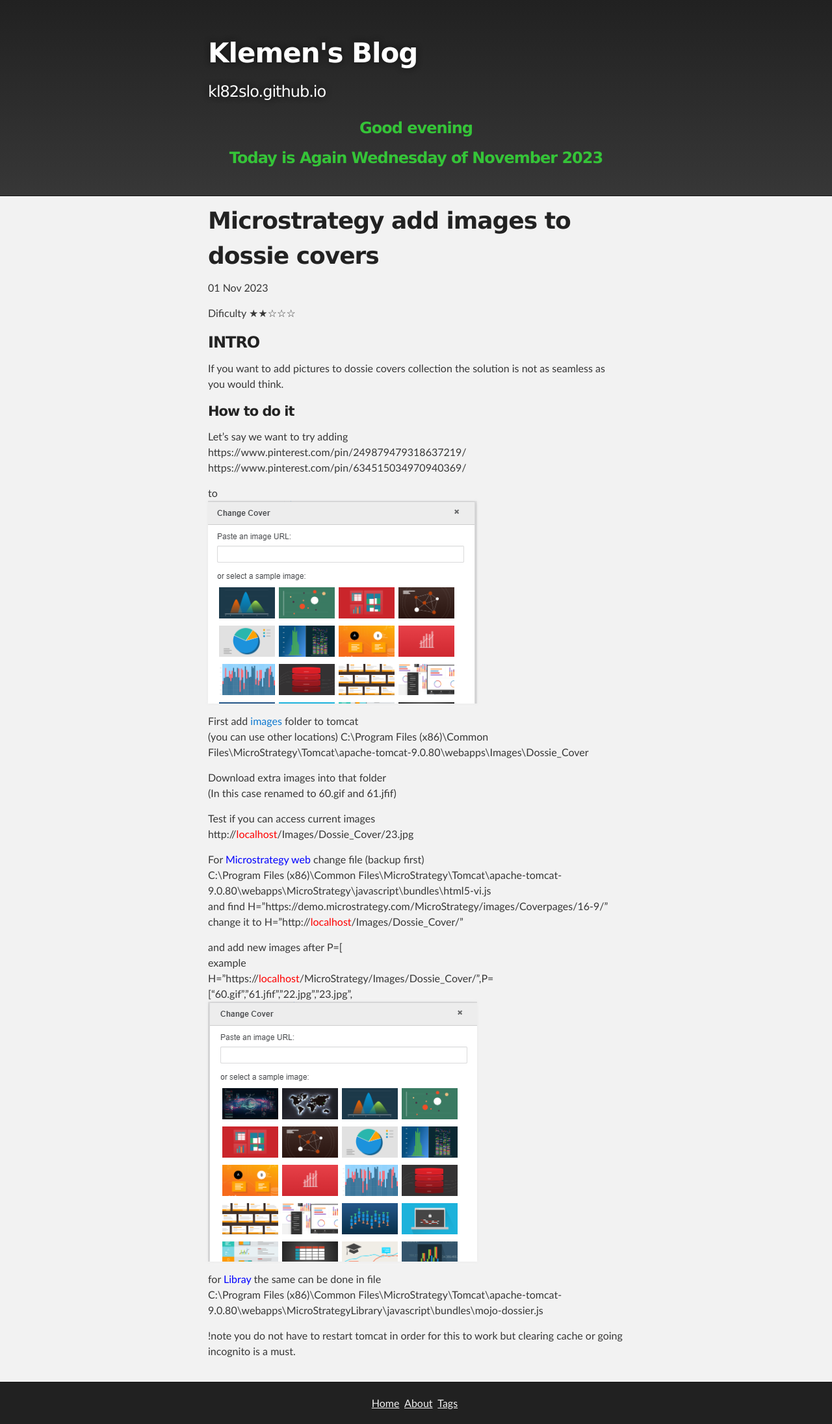
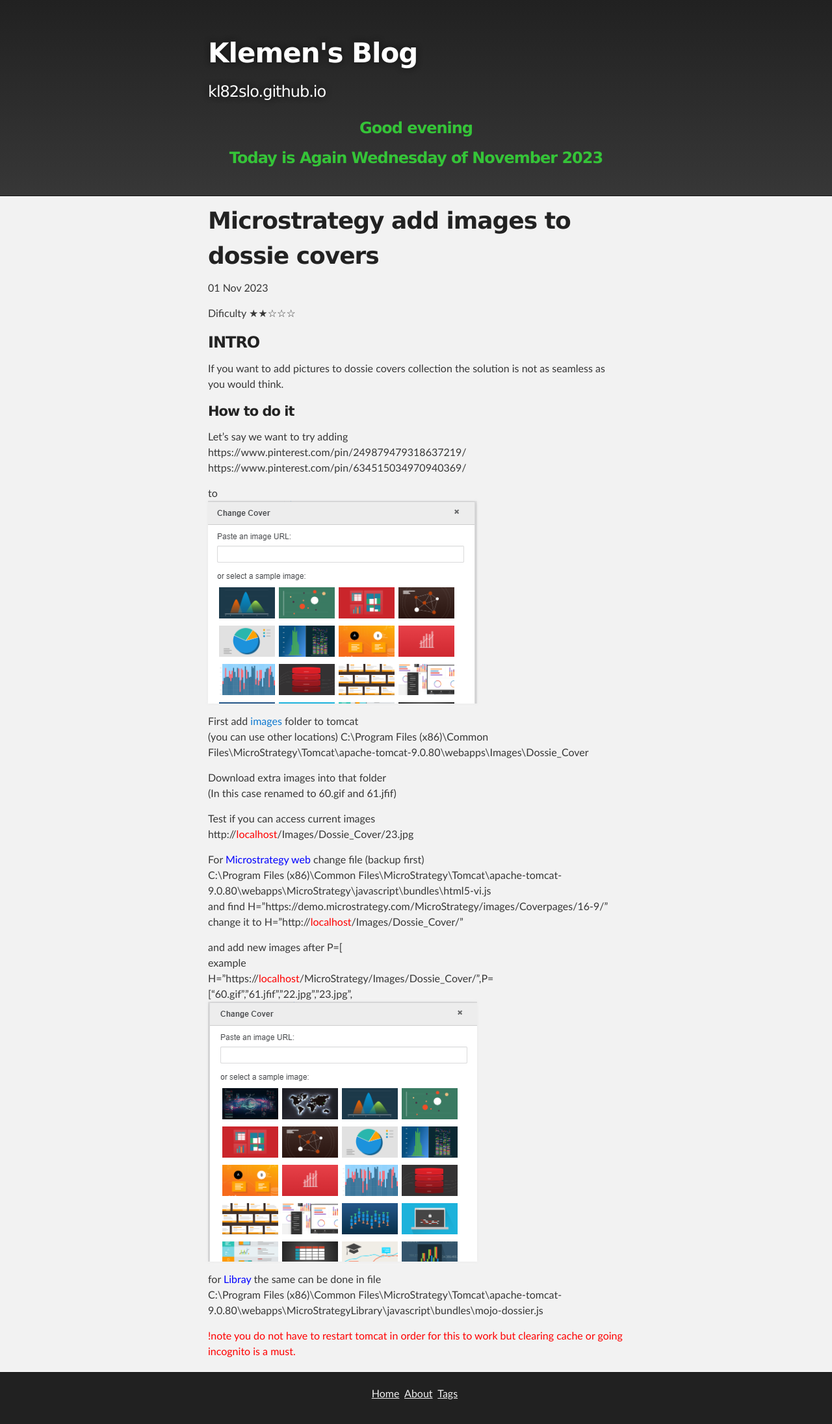
Before and after one commit to kl82slo/kl82slo.github.io, a Jekyll site: the page built from _posts/2023-11-01-0015 Microstrategy add images to dossie selection.md, in a window 1280 px wide. Shown: the whole page at 65% size. Built offline with Jekyll 4.4.1, drawn with Linux system fonts in a browser that asks for light colours.

Commit message:
Update 2023-11-01-0015 Microstrategy add images to dossie selection.md

```diff
--- a/_posts/2023-11-01-0015 Microstrategy add images to dossie selection.md
+++ b/_posts/2023-11-01-0015 Microstrategy add images to dossie selection.md
@@ -41,4 +41,4 @@
 for <font color='blue'>Libray</font> the same can be done in file <br />
 C:\Program Files (x86)\Common Files\MicroStrategy\Tomcat\apache-tomcat-9.0.80\webapps\MicroStrategyLibrary\javascript\bundles\mojo-dossier.js
 
-!note you do not have to restart tomcat in order for this to work but clearing cache or going incognito is a must.
+<font color='red'>!note you do not have to restart tomcat in order for this to work but clearing cache or going incognito is a must.</font>
```
